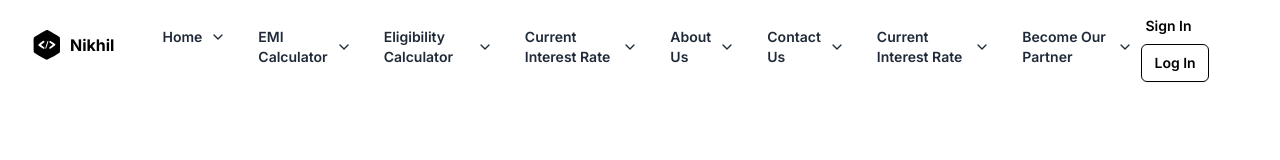
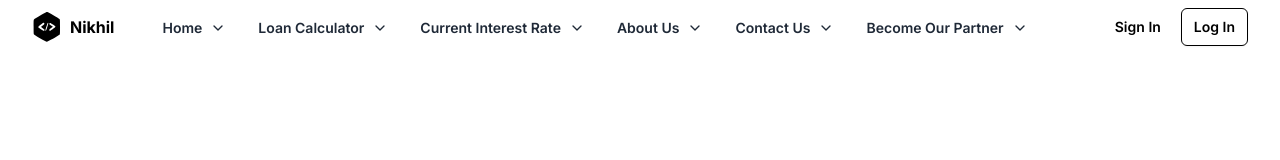
Before and after one commit to niks-nikhil-anand/finance_web_app, a Next.js app: page / in a window 1280 px wide. Shown: the top 160 px of the page. Built offline with nearby package versions, Linux system fonts and the light colour scheme.

Commit message:
Fix typo

```diff
--- a/src/component/Homepage/Navbar.jsx
+++ b/src/component/Homepage/Navbar.jsx
@@ -9,11 +9,7 @@ const menuItems = [
     href: '#',
   },
   {
-    name: 'EMI Calculator',
-    href: '#',
-  },
-  {
-    name: 'Eligibility Calculator',
+    name: 'Loan Calculator',
     href: '#',
   },
   {
@@ -26,10 +22,6 @@ const menuItems = [
   },
   {
     name: 'Contact Us',
-    href: '#',
-  },
-  {
-    name: 'Current Interest Rate',
     href: '#',
   },
   {
```
